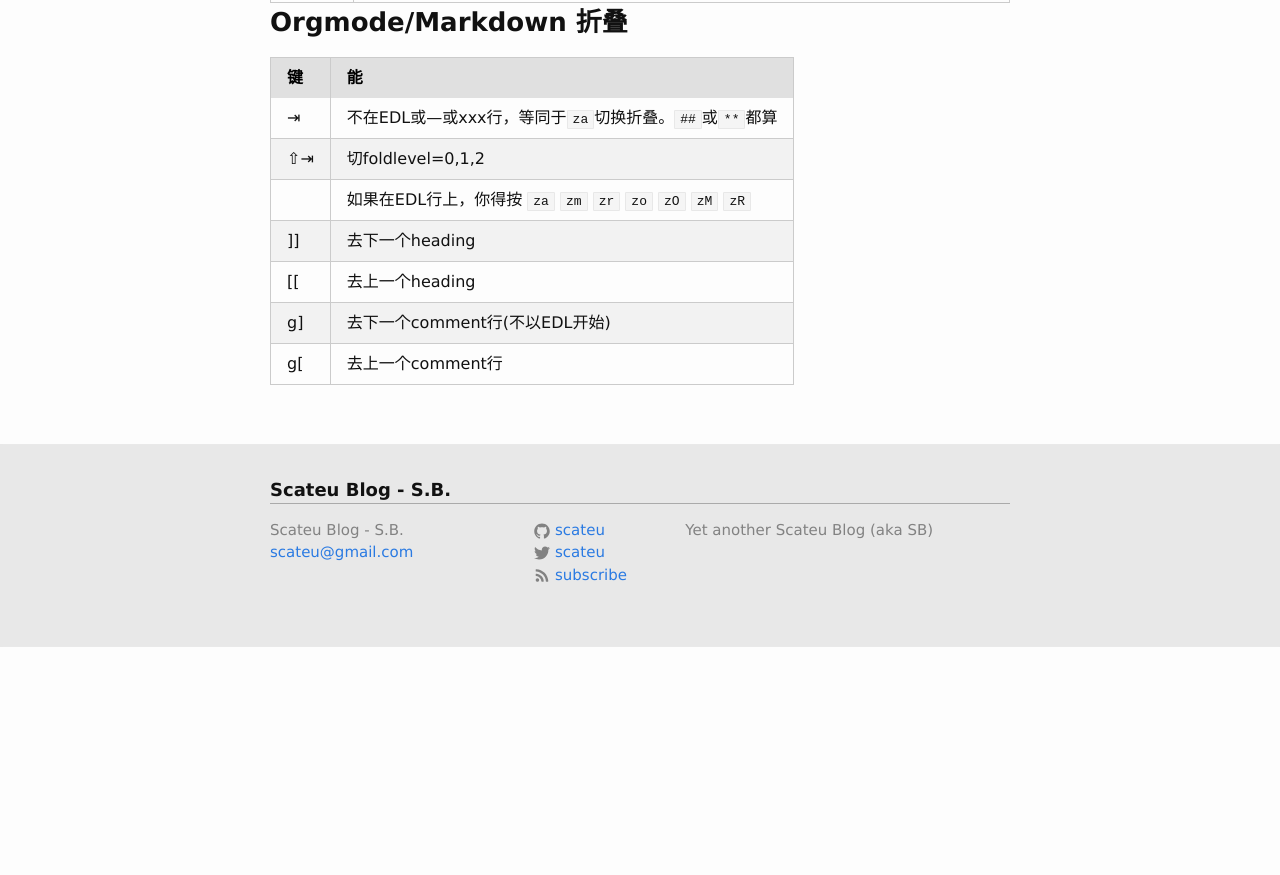
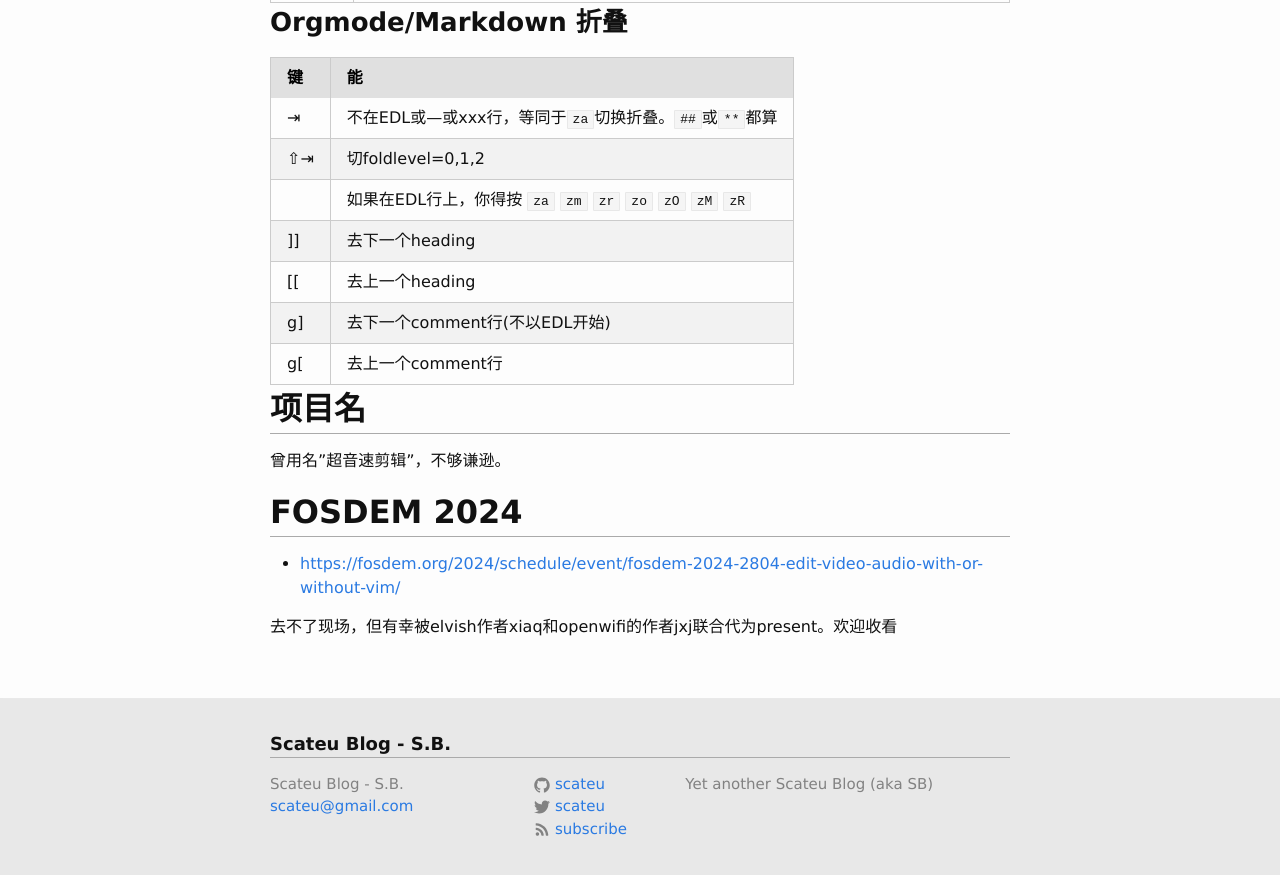
Before and after one commit to scateu/scateu.github.io, a Jekyll site: the page built from _posts/2023-03-19-tsv_edl.vim.md, in a window 1280 px wide and 900 px high, scrolled down 8155 px. Shown: the top 875 px of the window. Built offline with Jekyll 4.4.1, drawn with Linux system fonts in a browser that asks for light colours; nearby versions of some CDN libraries; comment, search, counter and statistics services are not loaded; before the commit the page ends 8801 px from its top, so only the background shows below that.

Commit message:
Update 2023-03-19-tsv_edl.vim.md

```diff
--- a/_posts/2023-03-19-tsv_edl.vim.md
+++ b/_posts/2023-03-19-tsv_edl.vim.md
@@ -200,3 +200,14 @@ cat some.srt | sed -n -r '1{/^$/n;};/^[0-9]+$/{n; s/ --> /\t/; s/$/\t| _CLIPNAME
 | [[  | 去上一个heading|
 | g]  | 去下一个comment行(不以EDL开始) |
 | g[  | 去上一个comment行|
+
+
+## 项目名
+
+曾用名"超音速剪辑"，不够谦逊。
+
+## FOSDEM 2024
+
+ - <https://fosdem.org/2024/schedule/event/fosdem-2024-2804-edit-video-audio-with-or-without-vim/>
+
+去不了现场，但有幸被elvish作者xiaq和openwifi的作者jxj联合代为present。欢迎收看
```
Also changed, not shown: other parts of _posts/2023-03-19-tsv_edl.vim.md (+1 -1 lines).
